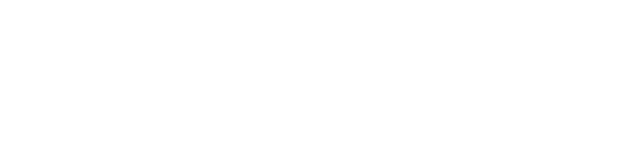
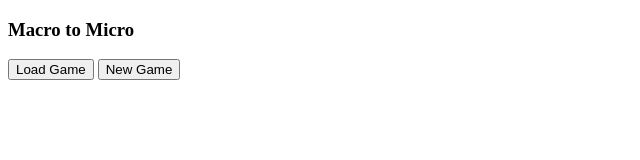
Before and after one commit to lvoz2/macro-to-micro, a plain HTML site: page index.html in a window 1280 px wide. Shown: the whole page, without its empty margins (0-640 px from the left). Drawn offline with nearby package versions, Linux system fonts and the light colour scheme.

Commit message:
Update index.html

```diff
--- a/index.html
+++ b/index.html
@@ -1,8 +1,16 @@
 <!DOCTYPE html>
 <head>
 	<script src="https://lvoz2.github.io/macro-to-micro/js/game.js"></script>
+	<script src="https://lvoz2.github.io/macro-to-micro/js/jquery-3.6.0.min.js"></script>
 	<link rel="stylesheet" href="https://lvoz2.github.io/macro-to-micro/css/game.css"></link>
 </head>
 <body>
+	<div id="main">
+		<div id="load-box">
+			<h3 class="title">Macro to Micro</h3>
+			<button type="button" onclick="Game.load()">Load Game</button>
+			<button type="button" onclick="Game.new()">New Game</button>
+		</div>
+	</div>
 </body>
 </html>
```
